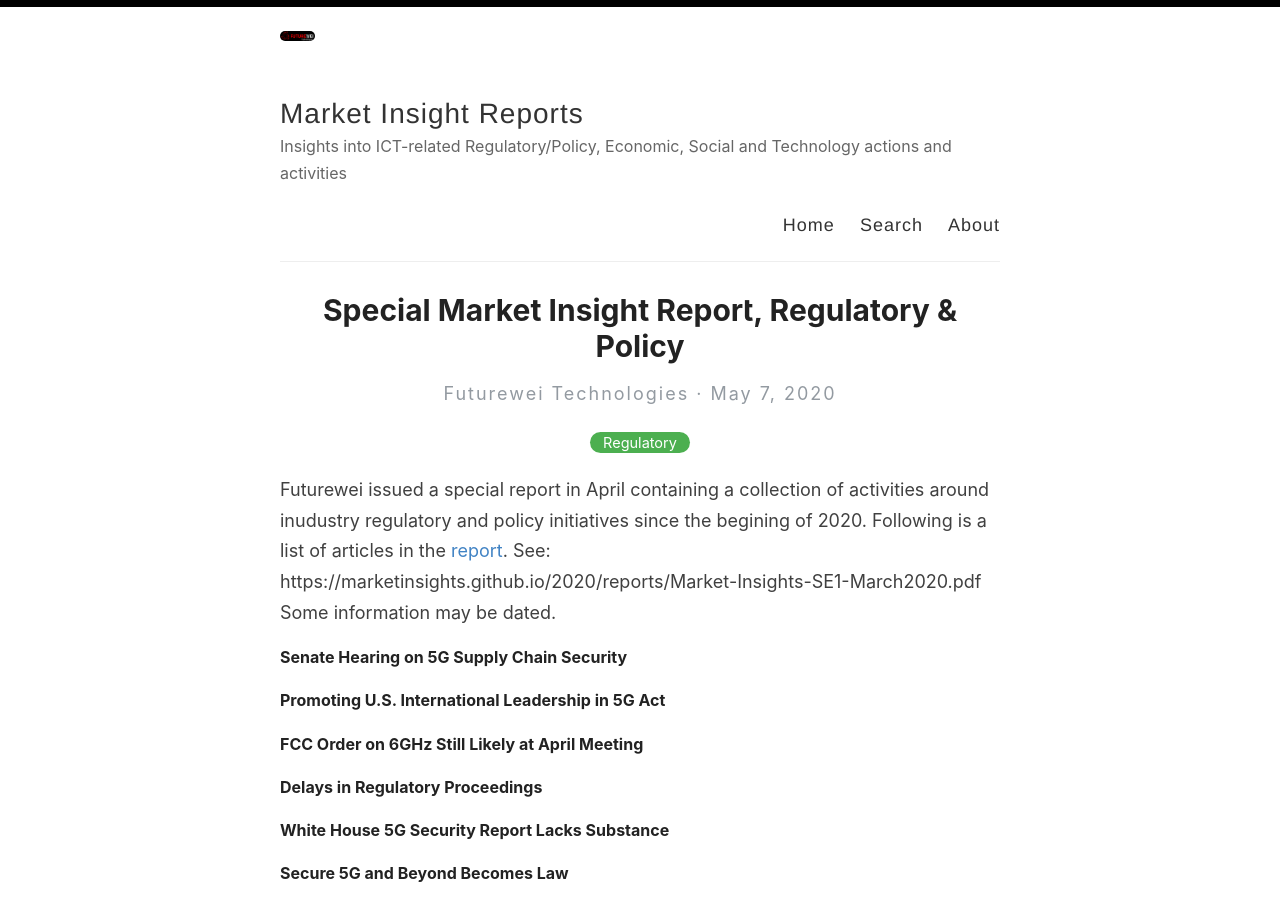
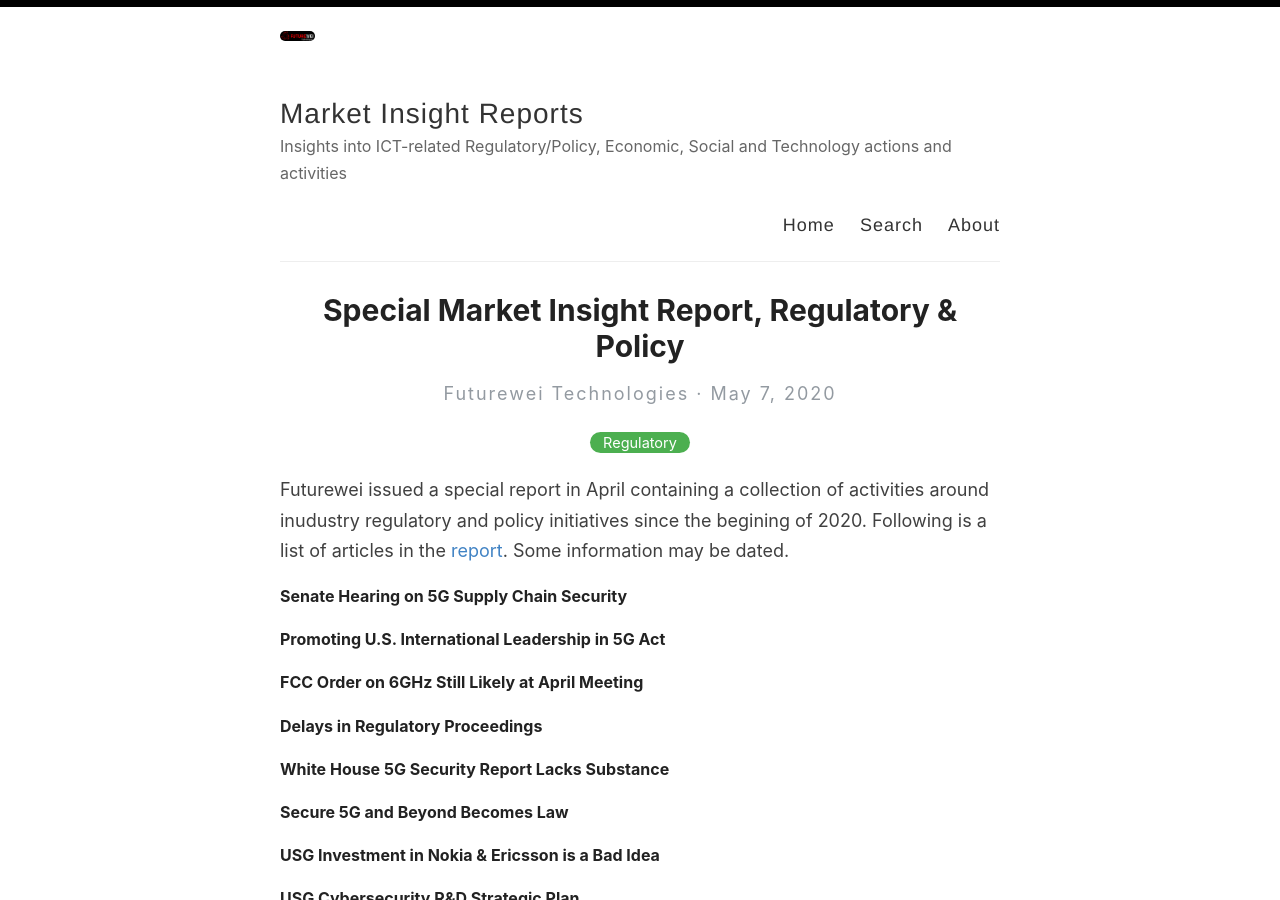
Before and after one commit to MarketInsights/AI, a Jekyll site: the page built from _posts/2020-05-7-Regulatory-Policy-Updates.md, in a window 1280 px wide and 900 px high. Built offline with Jekyll 4.4.1, drawn with Linux system fonts in a browser that asks for light colours.

Commit message:
Update 2020-05-7-Regulatory-Policy-Updates.md

```diff
--- a/_posts/2020-05-7-Regulatory-Policy-Updates.md
+++ b/_posts/2020-05-7-Regulatory-Policy-Updates.md
@@ -5,7 +5,7 @@
 excerpts: Provided is a collection of information pertaining to U.S. regulatory & policy initiatives since January 2020
 ---
 
-Futurewei issued a special report in April containing a collection of activities around inudustry regulatory and policy initiatives since the begining of 2020. Following is a list of articles in the [report](reports/Market-Insights-SE1-March2020.pdf). See: https://marketinsights.github.io/2020/reports/Market-Insights-SE1-March2020.pdf  Some information may be dated.
+Futurewei issued a special report in April containing a collection of activities around inudustry regulatory and policy initiatives since the begining of 2020. Following is a list of articles in the [report](reports/Market-Insights-SE1-March2020.pdf). Some information may be dated.
 
 #### Senate Hearing on 5G Supply Chain Security
 #### Promoting U.S. International Leadership in 5G Act
```
